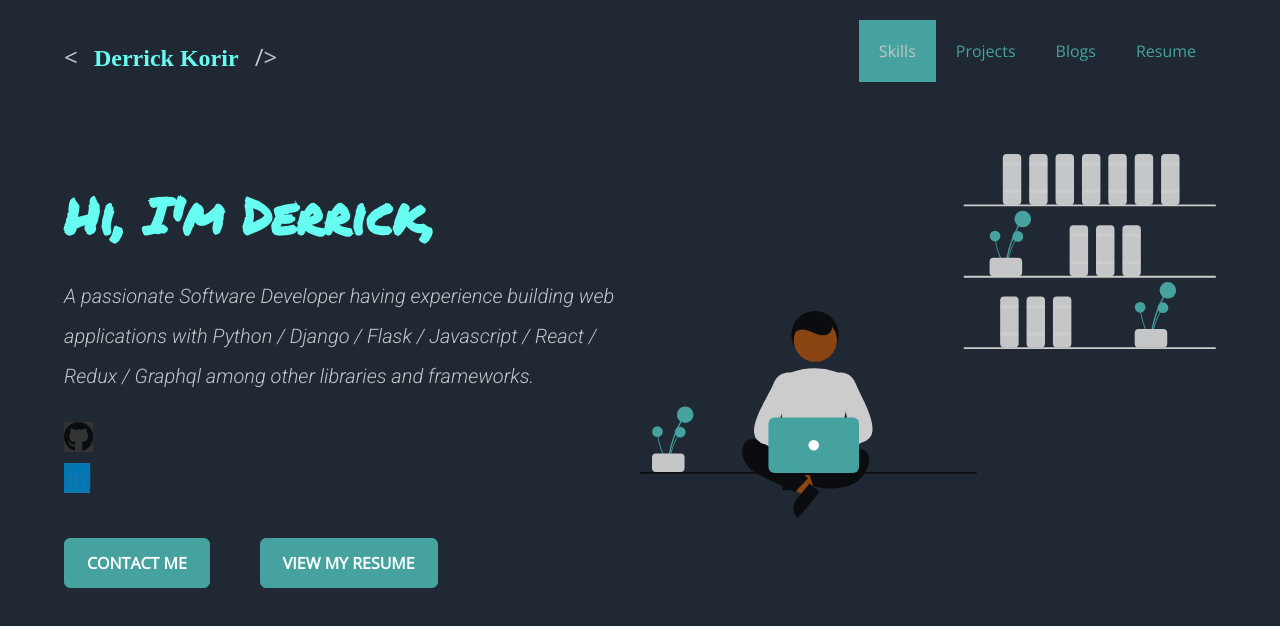
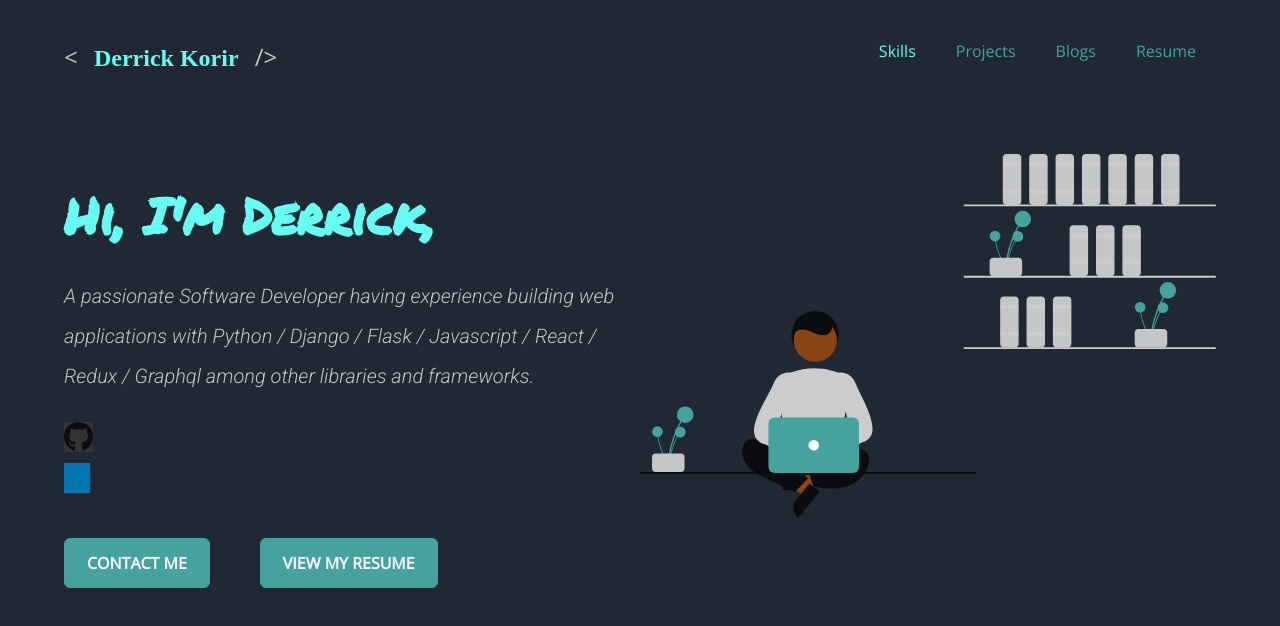
Before and after one commit to Derrickkip/Portfolio, a React (Create React App) app: page / in a window 1280 px wide. In both pictures the pointer is over the link "Skills". Shown: the top 626 px of the page. Built offline with nearby package versions, Linux system fonts and the light colour scheme; a web font is replaced by a local one.

Commit message:
Alter Navbar hover behaviour

```diff
--- a/src/Components/navbar/Navbar.css
+++ b/src/Components/navbar/Navbar.css
@@ -26,8 +26,7 @@
 
 .header li a:hover,
 .header .menu-btn:hover {
-    background-color:  #45a29e;
-    color:  #c5c6c7;
+    color: #66fcf1;
 }
 
 .header .logo {
```
